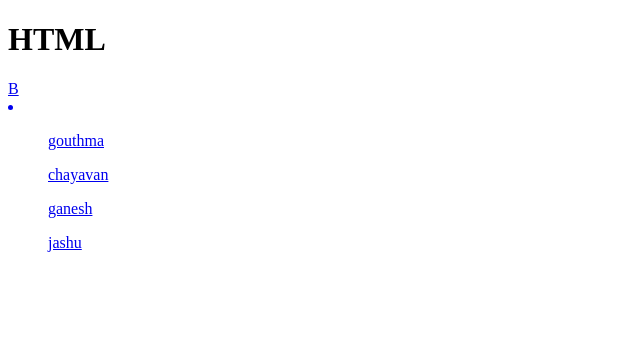
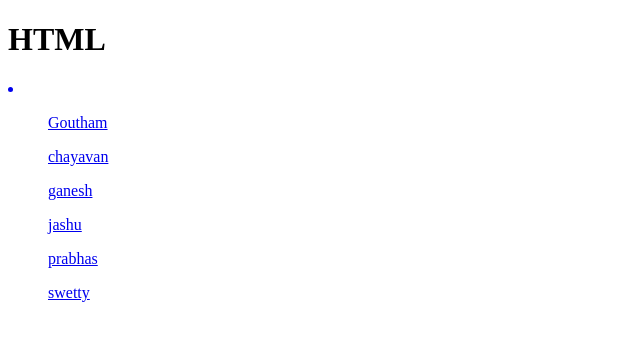
Before and after one commit to chyavan04/2025-batch, a plain HTML site: page task 4/main.html in a window 1280 px wide. Shown: the whole page, without its empty margins (0-640 px from the left). Drawn offline with Linux system fonts and the light colour scheme.

Commit message:
new changes are made

```diff
--- a/task 4/main.html
+++ b/task 4/main.html
@@ -5,10 +5,10 @@
     </head>
     <body>
         <h1> HTML </h1>
-        <a href = "basic.html" > B
+        <a href = "basic.html" >
         <li>
             <ul>
-                gouthma
+                Goutham
             </ul>
             <ul>
                 chayavan
@@ -19,6 +19,12 @@
             <ul>
                 jashu
             </ul>
+            <ul>
+                prabhas
+            </ul>
+            <ul>
+                swetty
+            </ul>
         </li>
 
 
```
